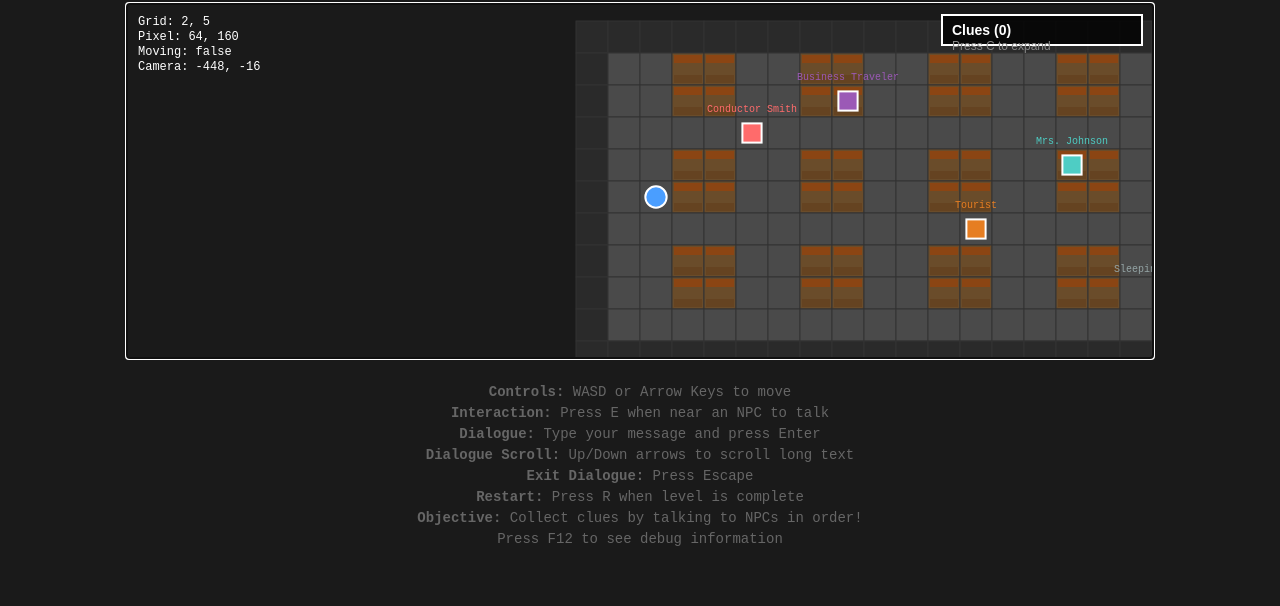
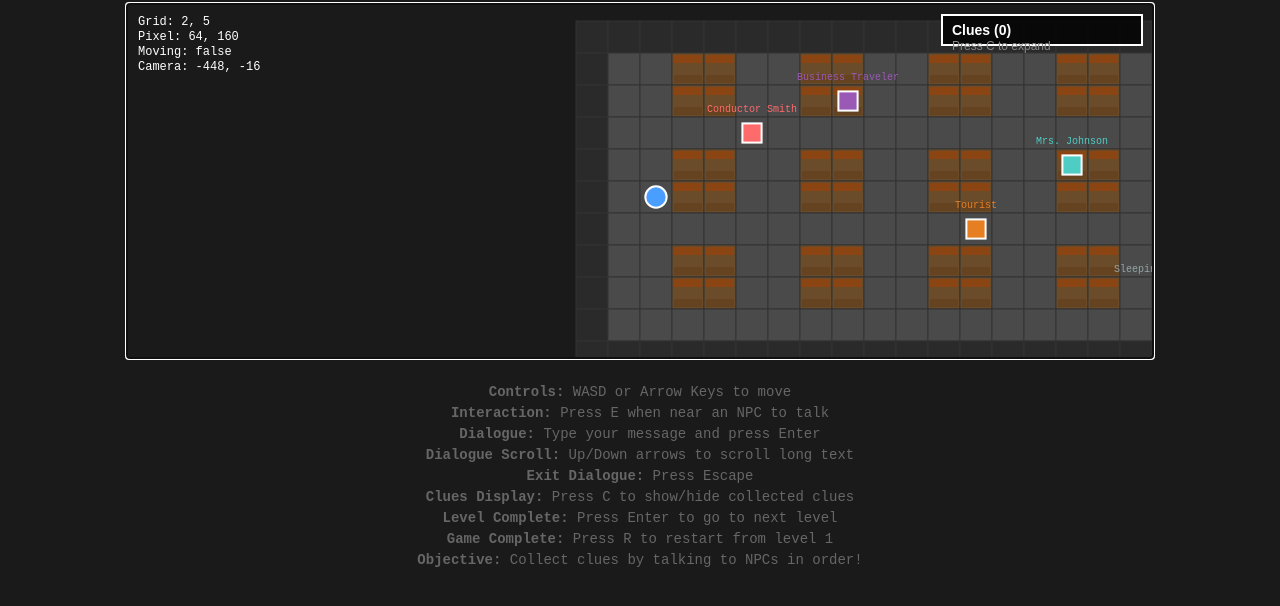
Before and after one commit to aposhiana/slydog, a website with bundled scripts: page index.html in a window 1280 px wide. Shown: the part 84-690 px from the top of the page. Built offline with nearby package versions, Linux system fonts and the light colour scheme.

Commit message:
feat: update helper text

```diff
--- a/index.html
+++ b/index.html
@@ -14,9 +14,10 @@
             <p><strong>Dialogue:</strong> Type your message and press Enter</p>
             <p><strong>Dialogue Scroll:</strong> Up/Down arrows to scroll long text</p>
             <p><strong>Exit Dialogue:</strong> Press Escape</p>
-            <p><strong>Restart:</strong> Press R when level is complete</p>
+            <p><strong>Clues Display:</strong> Press C to show/hide collected clues</p>
+            <p><strong>Level Complete:</strong> Press Enter to go to next level</p>
+            <p><strong>Game Complete:</strong> Press R to restart from level 1</p>
             <p><strong>Objective:</strong> Collect clues by talking to NPCs in order!</p>
-            <p>Press F12 to see debug information</p>
           </div>
     <script type="module" src="src/main.js"></script>
   </body>
--- a/src/game/game_state.js
+++ b/src/game/game_state.js
@@ -119,7 +119,6 @@ export function resetForNewLevel(levelData) {
   GameState.playerPos.y = levelData.player_start[1];
 
   console.log(`✅ Game state reset for ${levelData.name}`);
-  console.log(`📍 Player start position: (${GameState.playerPos.x}, ${GameState.playerPos.y})`);
 }
 
 /**
```
